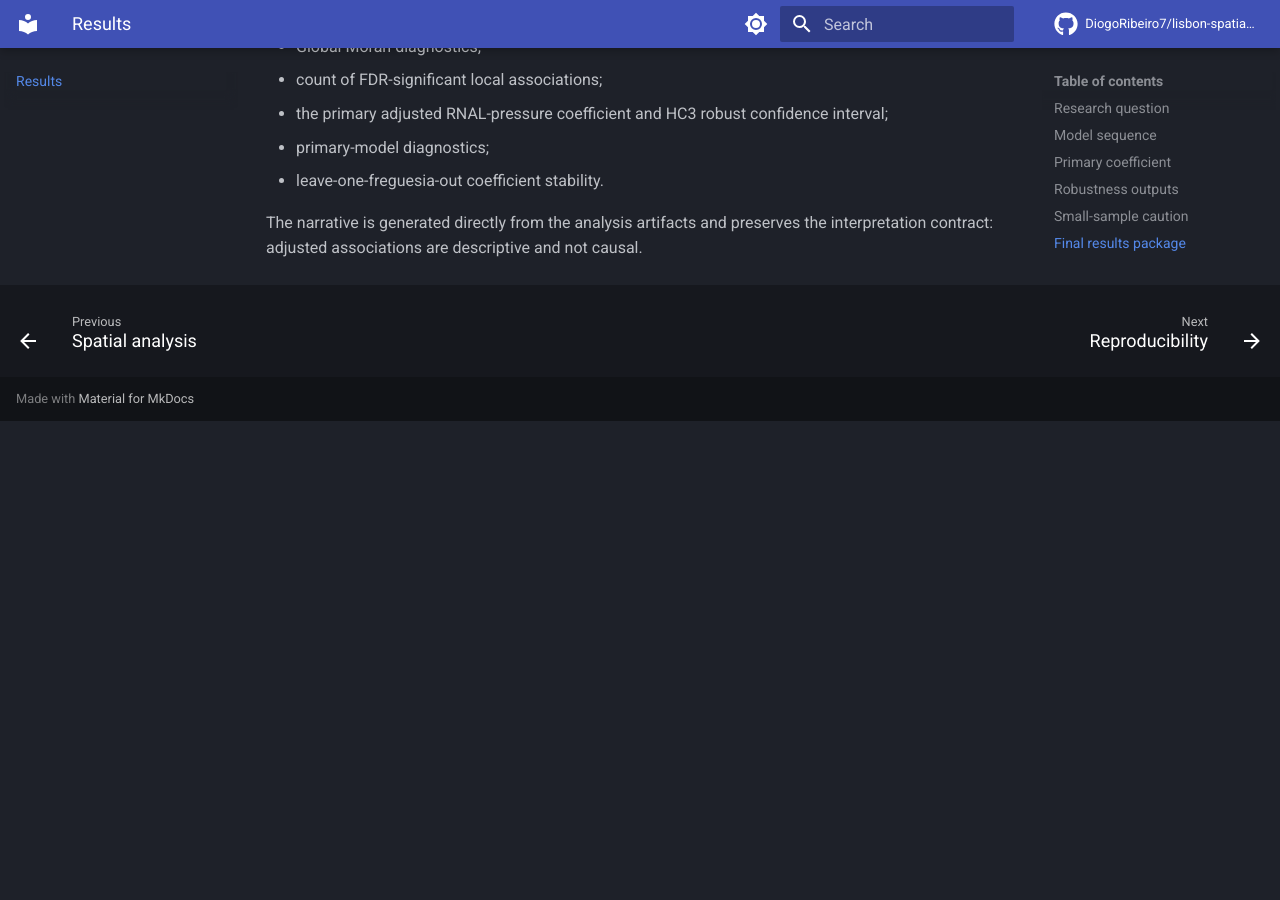
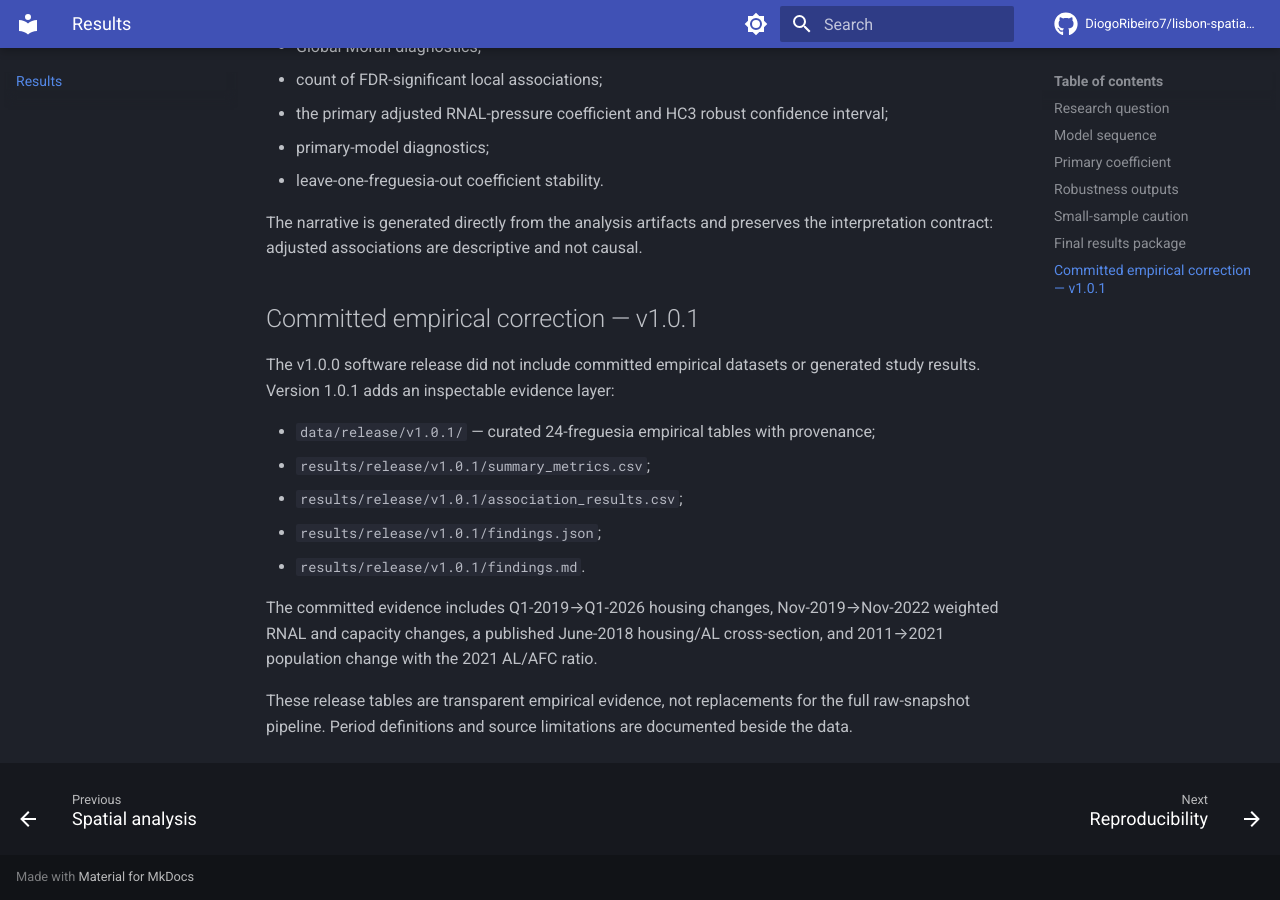
Before and after one commit to DiogoRibeiro7/lisbon-spatial-dynamics, an MkDocs documentation site: the page built from docs/results.md, in a window 1280 px wide and 900 px high, scrolled down 2688 px. Built offline with MkDocs 1.6.1 and Material for MkDocs 9.7.7, drawn with Linux system fonts in a browser that asks for light colours; comment, search, counter and statistics services are not loaded; before the commit the page ends 3109 px from its top, so only the background shows below that.

Commit message:
docs: add committed empirical results section

```diff
--- a/docs/results.md
+++ b/docs/results.md
@@ -94,3 +94,18 @@ The generated `findings.md` is intentionally concise. It reports:
 - leave-one-freguesia-out coefficient stability.
 
 The narrative is generated directly from the analysis artifacts and preserves the interpretation contract: adjusted associations are descriptive and not causal.
+
+
+## Committed empirical correction — v1.0.1
+
+The v1.0.0 software release did not include committed empirical datasets or generated study results. Version 1.0.1 adds an inspectable evidence layer:
+
+- `data/release/v1.0.1/` — curated 24-freguesia empirical tables with provenance;
+- `results/release/v1.0.1/summary_metrics.csv`;
+- `results/release/v1.0.1/association_results.csv`;
+- `results/release/v1.0.1/findings.json`;
+- `results/release/v1.0.1/findings.md`.
+
+The committed evidence includes Q1-2019→Q1-2026 housing changes, Nov-2019→Nov-2022 weighted RNAL and capacity changes, a published June-2018 housing/AL cross-section, and 2011→2021 population change with the 2021 AL/AFC ratio.
+
+These release tables are transparent empirical evidence, not replacements for the full raw-snapshot pipeline. Period definitions and source limitations are documented beside the data.
```
